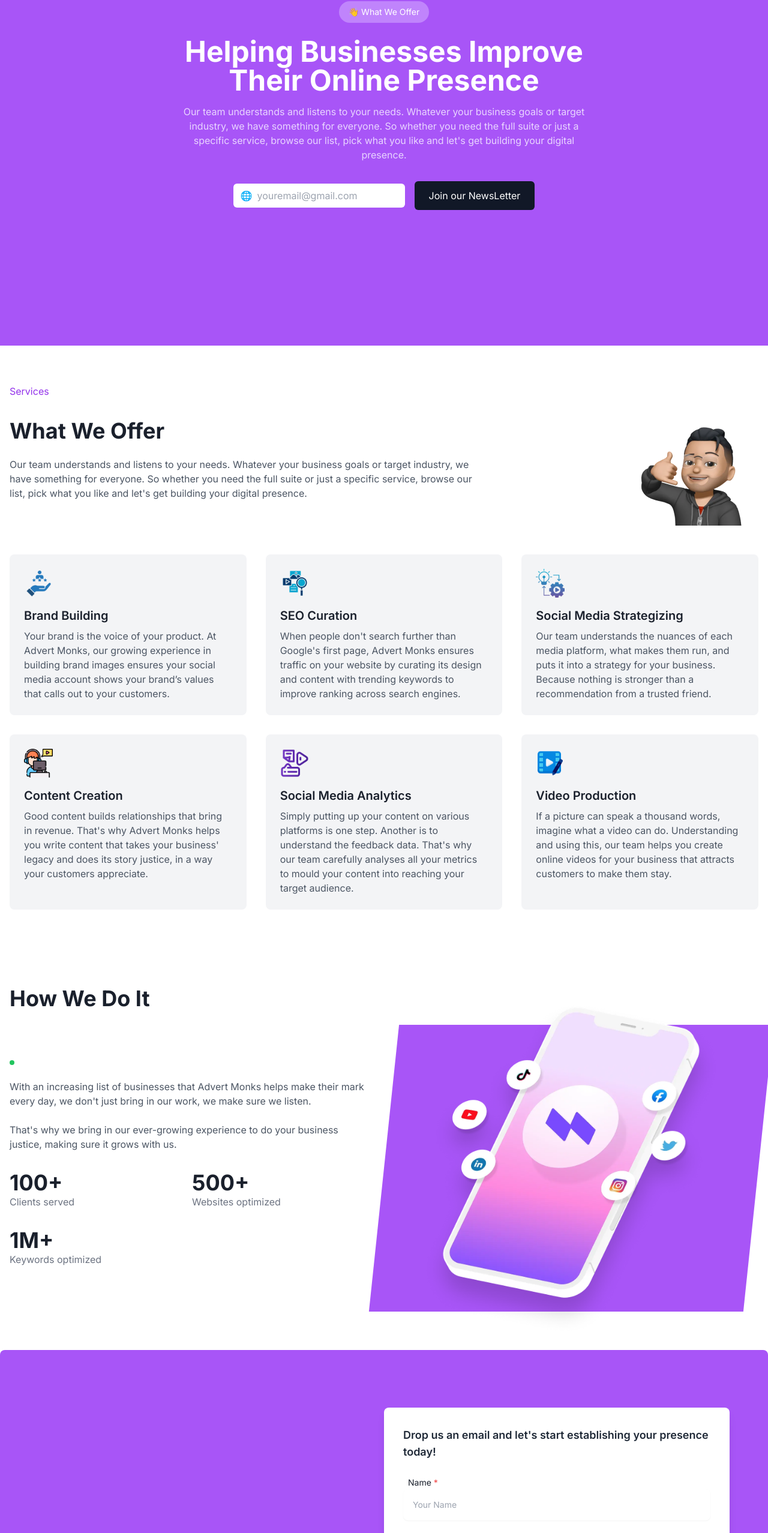
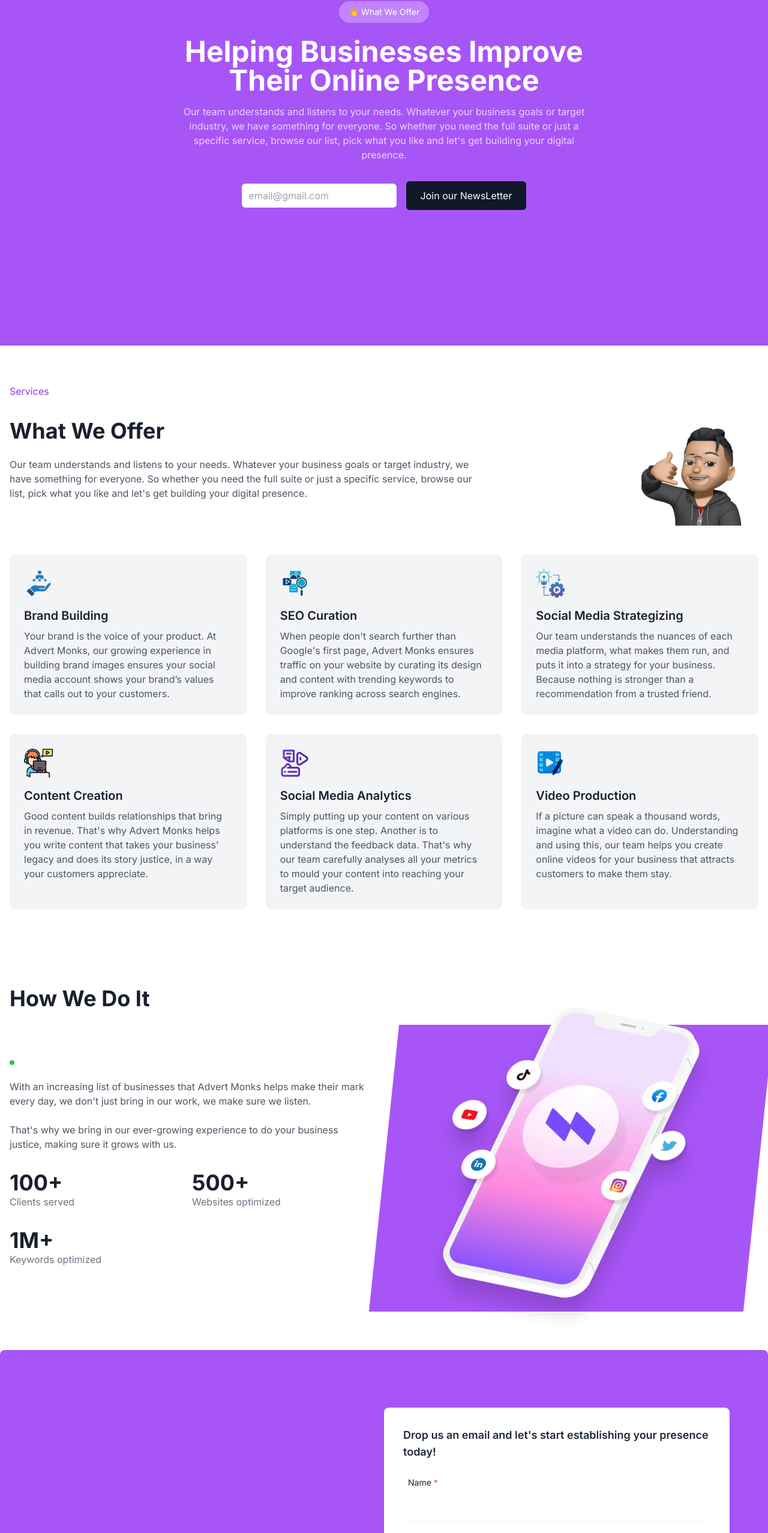
Before and after one commit to advertmonks/advertmonkswebsite, a Next.js app: page /about in a window 1280 px wide. Shown: the part 224-2779 px from the top of the page at 60% size. Built offline with nearby package versions, Linux system fonts and the light colour scheme.

Commit message:
footer title , form placeholder and abouthero section

```diff
--- a/src/components/aboutconnet.jsx
+++ b/src/components/aboutconnet.jsx
@@ -47,7 +47,7 @@ const ContactPage = () => {
             <input
               type="text"
               className="w-full rounded-lg border-gray-300 p-4 text-sm shadow-sm"
-              placeholder="Your Name"
+              // placeholder="Your Name"
               required
               name="name"
               errorBorderColor="red.300"
@@ -64,7 +64,7 @@ const ContactPage = () => {
               type="email"
               id="email"
               className="w-full rounded-lg border-gray-300 p-4 text-sm shadow-sm"
-              placeholder="youremail@gmail.com"
+              // placeholder="youremail@gmail.com"
               required
               name="email"
               value={values.email}
@@ -78,7 +78,7 @@ const ContactPage = () => {
             </label>
             <input
               className="w-full rounded-lg border-gray-300 p-4 text-sm shadow-sm"
-              placeholder="Your Number"
+              // placeholder="Your Number"
               required
               type="tel"
               name="phone"
@@ -92,7 +92,7 @@ const ContactPage = () => {
             </label>
             <input
               className="w-full rounded-lg border-gray-300 p-4 text-sm shadow-sm"
-              placeholder="Company Name"
+              // placeholder="Company Name"
               required
               type="tel"
               name="company"
@@ -102,11 +102,11 @@ const ContactPage = () => {
           </div>
           <div>
             <label htmlFor="website-url" className="text-sm pl-2">
-              How can we help you?
+            Is there anything in particular we can help you with ?
             </label>
             <input
               className="w-full rounded-lg border-gray-300 p-4 text-sm shadow-sm"
-              placeholder="Is there anything in particular we can help you with ?"
+              // placeholder="Is there anything in particular we can help you with ?"
               required
               type="tel"
               name="message"
--- a/src/components/abouthero.jsx
+++ b/src/components/abouthero.jsx
@@ -36,11 +36,11 @@ const HeroSection = () => {
         <form  action={contactform}>
         <div className="flex flex-col sm:flex-row justify-center items-center space-y-4 sm:space-y-0 sm:space-x-4">
           <div className="bg-white rounded-md flex items-center px-3 py-2 w-full sm:w-auto">
-            <span className="text-gray-400 mr-2">🌐</span>
+            {/* <span className="text-gray-400 mr-2">📨</span> */}
             <input
               type="text"
               name="email"
-              placeholder="youremail@gmail.com"
+              placeholder="email@gmail.com"
               className="bg-transparent outline-none flex-grow"
               value={isEmpty}
               onChange={handleChange}
--- a/src/components/footer.jsx
+++ b/src/components/footer.jsx
@@ -1,118 +1,4 @@
-// import Image from "next/image";
-// import { FaFacebook } from "react-icons/fa";
-// import { FaInstagram } from "react-icons/fa";
-// import { FaLinkedin} from "react-icons/fa";
-// import { FaYoutube } from "react-icons/fa";
-// import Link from "next/link";
 
-// const Footer = () => {
-//   return (
-//     <>
-//       <footer id="contact" className="bg-white mt-20 md:flex md:flex-row flex-col">
-//         <div className="mx-auto max-w-screen-xl space-y-2 px-4 py-6 sm:px-6 lg:space-y-4 lg:px-2">
-//           <div className="grid grid-cols-1 gap-8 lg:grid-cols-3">
-//             <div>
-//               <div className="text-teal-600 flex justify-center md:justify-normal">
-//                 <Image  src="/admonk.png" alt="Logo" width="130" height="80" />
-//               </div>
-
-//               <ul className="mt-8 flex gap-6 justify-center md:justify-normal mb-4 md:mb-0">
-//                 <li>
-//                   <Link href="https://www.facebook.com/profile.php?id=61550268785044">
-//                     <FaFacebook size={23} />
-//                   </Link>
-//                 </li>
-//                 <li>
-//                   <Link href="https://www.instagram.com/mcyberacademy/">
-//                     <FaInstagram size={23} />
-//                   </Link>
-//                 </li>
-//                 <li>
-//                   <Link href="https://www.linkedin.com/company/mcyberacademy/">
-//                     <FaLinkedin size={23} />
-//                   </Link>
-//                 </li>
-//                 <li>
-//                   <Link href="https://www.youtube.com/channel/UCYgQk1T9VR_P78oNbq5J_jg">
-//                     <FaYoutube size={23} />
-//                   </Link>
-//                 </li>
-//               </ul>
-//             </div>
-
-//             <div className="grid grid-cols-1 gap- sm:grid-cols-2 lg:col-span-2 lg:grid-cols-4">
-
-//               <div>
-//                 <p id="contactUs" className="font-medium text-gray-900">Support</p>
-
-//                 <ul className="mt-6 space-y-4 text-sm">
-//                   <li>
-//                     <Link
-//                       href="/"
-//                       className="text-gray-700 transition hover:opacity-75"
-//                     >
-//                       {" "}
-//                       About Us{" "}
-//                     </Link>
-//                   </li>
-
-//                   <li>
-//                     <Link
-//                       href="/"
-//                       className="text-gray-700 transition hover:opacity-75"
-//                     >
-//                       {" "}
-//                       Gallery{" "}
-//                     </Link>
-//                   </li>
-
-//                 </ul>
-//               </div>
-
-//               <div>
-//                 <p className="font-medium text-gray-900">Contact Info</p>
-
-//                 <ul className="mt-6 space-y-4 text-sm">
-//                   <li>
-//                     <div
-//                       className="text-gray-700 transition hover:opacity-75"
-//                     >
-//                       {" "}
-//                       +91 9653533324, 9653533325{" "}
-//                     </div>
-//                   </li>
-
-//                   <li>
-//                     <Link
-//                       href="mailto:info@mcyberacadmey.com"
-//                       className="text-gray-700 transition hover:opacity-75"
-//                     >
-//                       {" "}
-//                       info@mcyberacadmey.com{" "}
-//                     </Link>
-//                   </li>
-
-//                   <li>
-//                     <div
-
-//                       className="text-gray-700 transition hover:opacity-75"
-//                     >
-//                       {" "}
-//                       2nd Floor, Plot No - 129L, Maheshwara Complex, Model Town , Rohtak, Haryana ,India ,124001
-//                     </div>
-//                   </li>
-//                 </ul>
-//               </div>
-//             </div>
-//           </div>
-
-//         </div>
-//       </footer>
-//     </>
-//   );
-// };
-
-// export default Footer;
 
 import Image from "next/image";
 import { FaFacebook, FaInstagram, FaLinkedin, FaYoutube } from "react-icons/fa";
@@ -129,7 +15,7 @@ const Footer = () => {
               <Image src="/admonk.png" alt="Logo" width="130" height="80" />
             </div>
             <p className="text-gray-800 max-w-3xl mx-auto leading-relaxed">
-            Your one-stop shop for an organic digital presence
+            Fueling Growth Through Innovative Marketing
             </p>
           </div>
 
--- a/src/lib/action.js
+++ b/src/lib/action.js
@@ -8,7 +8,7 @@ import { revalidatePath } from "next/cache";
 
 export const contactform = async (formdata) => {
   const { name, email, phone,company, message } = Object.fromEntries(formdata);
-  console.log({name, email, phone, message });
+  // console.log({name, email, phone, message });
 
   const transporter = nodemailer.createTransport({
     service: "gmail",
```
